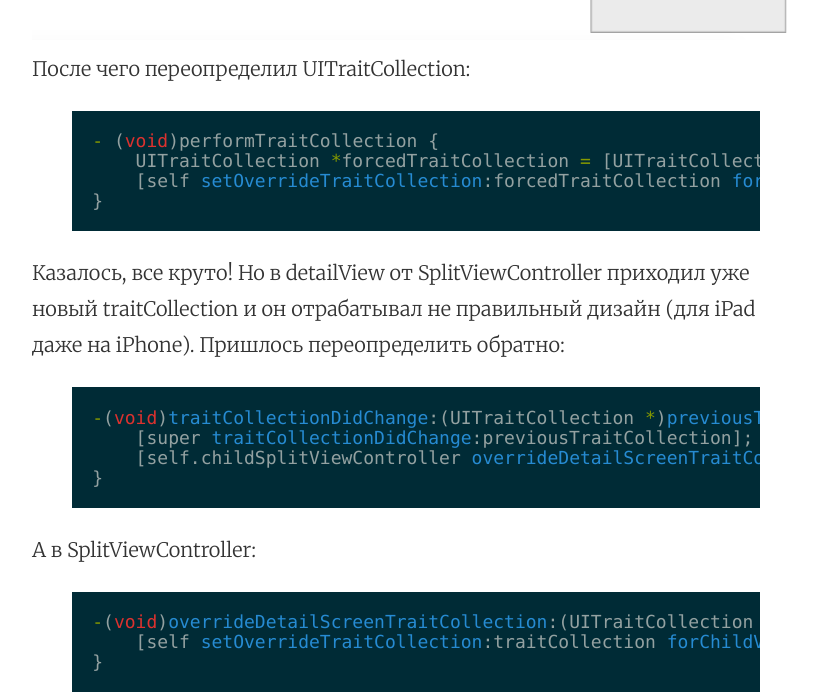
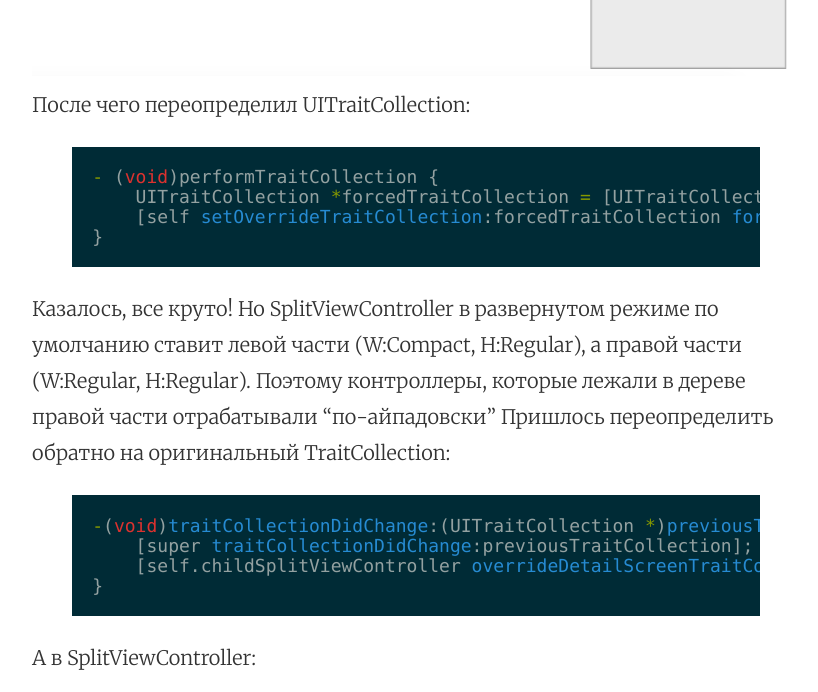
Before and after one commit to dgon-jd/dgon-jd.github.io, a Jekyll site: the page built from _posts/2014-11-01-uitraitCollections.md, in a window 1280 px wide and 900 px high, scrolled down 5493 px, cut to the strip 0-692 px from the top of the window. Shown: the whole strip, without its empty margins (224-1042 px from the left). Built offline with Jekyll 4.4.1, drawn with Linux system fonts in a browser that asks for light colours; nearby versions of some CDN libraries; some of the changed text lies outside the part shown.

Commit message:
Traits post update

```diff
--- a/_posts/2014-11-01-uitraitCollections.md
+++ b/_posts/2014-11-01-uitraitCollections.md
@@ -68,7 +71,7 @@ tags: ios app ios8 objective-c
 }
 {% endhighlight %}
 
-Казалось, все круто! Но в detailView от SplitViewController приходил уже новый traitCollection и он отрабатывал не правильный дизайн (для iPad даже на iPhone). Пришлось переопределить обратно:
+Казалось, все круто! Но SplitViewController в развернутом режиме по умолчанию ставит левой части (W:Compact, H:Regular), а правой части (W:Regular, H:Regular). Поэтому контроллеры, которые лежали в дереве правой части отрабатывали "по-айпадовски" Пришлось переопределить обратно на оригинальный TraitCollection:
 
 {% highlight Obj-C %}
 -(void)traitCollectionDidChange:(UITraitCollection *)previousTraitCollection {
```
Also changed, not shown: other parts of _posts/2014-11-01-uitraitCollections.md (+3 -0 lines).
